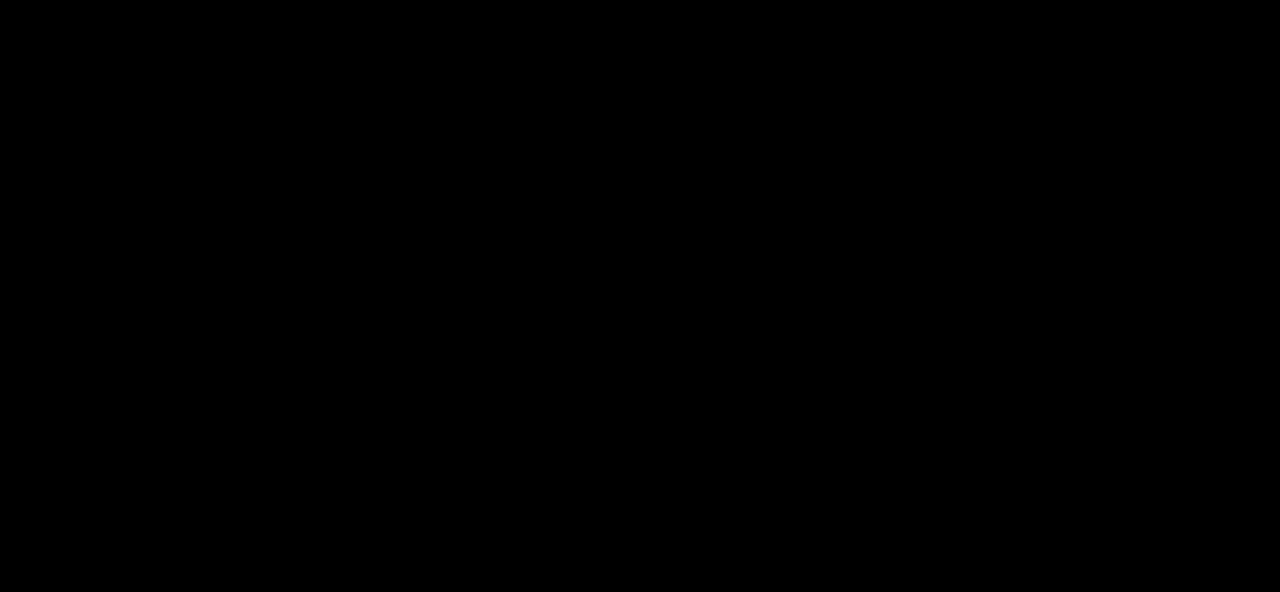
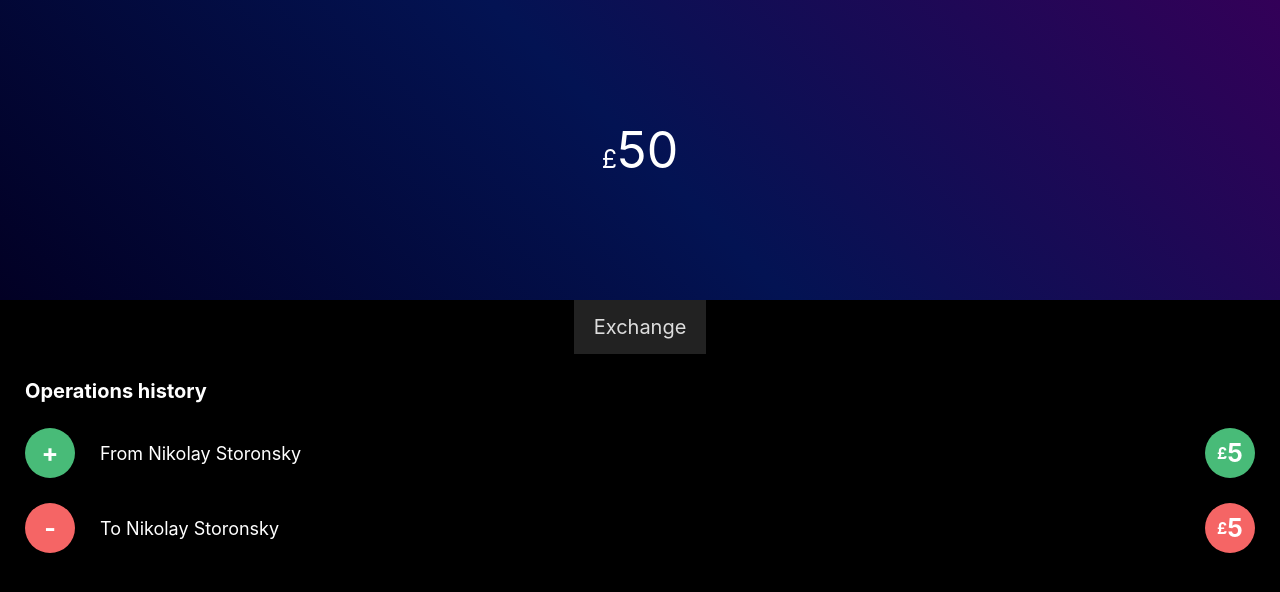
Before and after one commit to kazartsevalex/money_exchange, a React (Create React App) app: page /1 in a window 1280 px wide. Shown: the top 592 px of the page. Built offline with nearby package versions, Linux system fonts and the light colour scheme.

Commit message:
basic pocket page

```diff
--- a/src/App.js
+++ b/src/App.js
@@ -3,11 +3,13 @@ import { Route, withRouter, Redirect } from 'react-router-dom';
 import { connect } from 'react-redux';
 
 import Pockets from './containers/Pockets/Pockets';
+import Pocket from './containers/Pocket/Pocket';
 
 function App() {
   return (
     <div>
       <Route path='/' exact component={Pockets} />
+      <Route path='/:currency' exact component={Pocket} />
     </div>
   );
 }
--- a/src/components/Pocket/Pocket.js
+++ b/src/components/PocketItem/PocketItem.js
@@ -1,10 +1,11 @@
 import React from 'react';
+import { Link } from 'react-router-dom';
 
-import classes from './Pocket.module.css';
+import classes from './PocketItem.module.css';
 
-const pocket = (props) => {
+const pocketItem = (props) => {
   return (
-    <div className={classes.Pocket}>
+    <Link to={`/${props.currency}`} className={classes.Pocket}>
       <div className={classes.Currency}>
         {props.currency}
       </div>
@@ -12,8 +13,8 @@ const pocket = (props) => {
         {props.currencySign}
         <span>{props.amount}</span>
       </div>
-    </div>
+    </Link>
   );
 }
 
-export default pocket;
+export default pocketItem;
--- a/src/components/Pocket/Pocket.module.css
+++ b/src/components/PocketItem/PocketItem.module.css
@@ -4,13 +4,14 @@
   justify-content: space-between;
   align-items: center;
   padding: 10px 15px;
-  cursor: pointer;
   background-color: #222;
   color: #ddd;
+  text-decoration: none;
 }
 .Pocket:hover {
   background-color: #000;
   color: #fff;
+  text-decoration: none;
 }
 
 .Currency {
--- /dev/null
+++ b/src/containers/Pocket/Pocket.js
@@ -0,0 +1,59 @@
+import React from 'react';
+import { Link } from 'react-router-dom';
+
+import classes from './Pocket.module.css';
+
+class Pocket extends React.Component {
+  constructor(props) {
+    super(props);
+    this.state = {
+      currency: 'GBP',
+      sign: '£',
+      amount: 50
+    };
+  }
+
+  render() {
+    const inClass = [classes.HistoryListItemIcon, classes.HistoryListItemIconIn].join(' ');
+    const outClass = [classes.HistoryListItemIcon, classes.HistoryListItemIconOut].join(' ');
+
+    return (
+      <div className={classes.Pocket}>
+        <div className={classes.PocketHeader}>
+          <div className={classes.Amount}>
+            {this.state.sign}
+            <span>{this.state.amount}</span>
+          </div>
+        </div>
+        <div className={classes.PocketActions}>
+          <Link to="">Exchange</Link>
+        </div>
+        <div className={classes.PocketHistory}>
+          <h2>Operations history</h2>
+          <div className={classes.HistoryList}>
+            <div className={classes.HistoryListItem}>
+              <div className={inClass}>+</div>
+              <div className={classes.HistoryListItemMessage}>
+                From Nikolay Storonsky
+              </div>
+              <div className={inClass}>
+                <span>{this.state.sign}</span>5
+              </div>
+            </div>
+            <div className={classes.HistoryListItem}>
+              <div className={outClass}>-</div>
+              <div className={classes.HistoryListItemMessage}>
+                To Nikolay Storonsky
+              </div>
+              <div className={outClass}>
+                <span>{this.state.sign}</span>5
+              </div>
+            </div>
+          </div>
+        </div>
+      </div>
+    );
+  }
+}
+
+export default Pocket;
--- /dev/null
+++ b/src/containers/Pocket/Pocket.module.css
@@ -0,0 +1,97 @@
+.Pocket {
+  display: grid;
+  grid-template-columns: auto;
+  grid-template-rows: 300px auto auto;
+  grid-template-areas:
+    "pocket_header"
+    "pocket_actions"
+    "pocket_history";
+}
+
+.PocketHeader {
+  display: flex;
+  justify-content: center;
+  align-items: center;
+  flex-flow: column;
+  grid-area: pocket_header;
+  background: rgb(2,0,36);
+  background: linear-gradient(45deg, rgba(2,0,36,1) 0%, rgba(3,19,83,1) 50%, rgba(51,0,88,1) 100%);
+}
+
+.Amount {
+  color: #fff;
+  font-size: 25px;
+}
+
+.Amount span {
+  font-size: 50px;
+}
+
+.PocketActions {
+  display: flex;
+  justify-content: center;
+  align-items: center;
+  flex-flow: row;
+  grid-area: pocket_actions;
+}
+
+.PocketActions a {
+  font-size: 20px;
+  color: #ddd;
+  text-decoration: none;
+  display: block;
+  padding: 15px 20px;
+  background-color: #222;
+}
+.PocketActions a:hover {
+  background-color: #000;
+  color: #fff;
+  text-decoration: none;
+}
+
+.PocketHistory {
+  grid-area: pocket_history;
+  padding: 25px;
+}
+
+.PocketHistory h2 {
+  font-size: 20px;
+  font-weight: bold;
+}
+
+.HistoryListItem {
+  display: flex;
+  flex-flow: row;
+  align-items: center;
+  justify-content: space-between;
+  padding: 25px 0 0;
+}
+
+.HistoryListItemIcon {
+  width: 50px;
+  height: 50px;
+  border-radius: 50px;
+  justify-content: center;
+  display: flex;
+  align-items: center;
+  font-size: 25px;
+  font-weight: bold;
+}
+
+.HistoryListItemIcon span {
+  font-size: 16px;
+}
+
+.HistoryListItemIconIn {
+  background-color: #48BB78;
+}
+
+.HistoryListItemIconOut {
+  background-color: #F56565;
+}
+
+.HistoryListItemMessage {
+  font-size: 18px;
+  padding: 0 25px;
+  width: calc(100% - 50px - 50px - 25px - 25px);
+}
--- a/src/containers/Pockets/Pockets.js
+++ b/src/containers/Pockets/Pockets.js
@@ -1,6 +1,6 @@
 import React from 'react';
 
-import Pocket from '../../components/Pocket/Pocket';
+import PocketItem from '../../components/PocketItem/PocketItem';
 
 class Pockets extends React.Component {
   constructor(props) {
@@ -9,25 +9,24 @@ class Pockets extends React.Component {
       pockets: [{
         currency: 'GBP',
         sign: '£',
-        amount: 50
+        amount: 50.00
       }, {
         currency: 'EUR',
         sign: '€',
-        amount: 50
+        amount: 50.00
       }, {
         currency: 'USD',
         sign: '$',
-        amount: 50
+        amount: 50.00
       }]
     };
   }
 
   render() {
-    const pockets = [];
+    const pocketItems = [];
     for (let pocket in this.state.pockets) {
-      console.log(this.state.pockets[pocket])
-      pockets.push(
-        <Pocket
+      pocketItems.push(
+        <PocketItem
           key={this.state.pockets[pocket].currency}
           currency={this.state.pockets[pocket].currency}
           amount={this.state.pockets[pocket].amount}
@@ -38,7 +37,7 @@ class Pockets extends React.Component {
 
     return (
       <div>
-        {pockets}
+        {pocketItems}
       </div>
     );
   }
```
